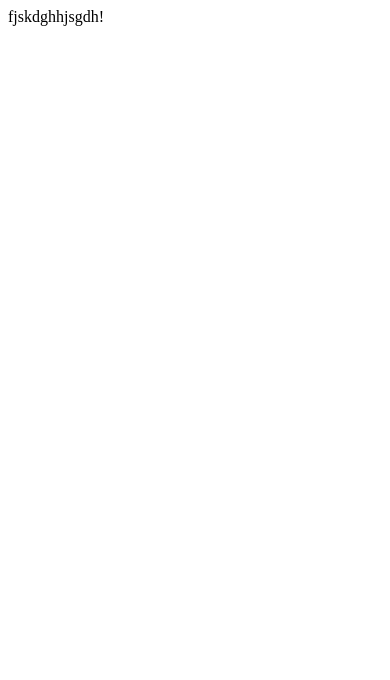
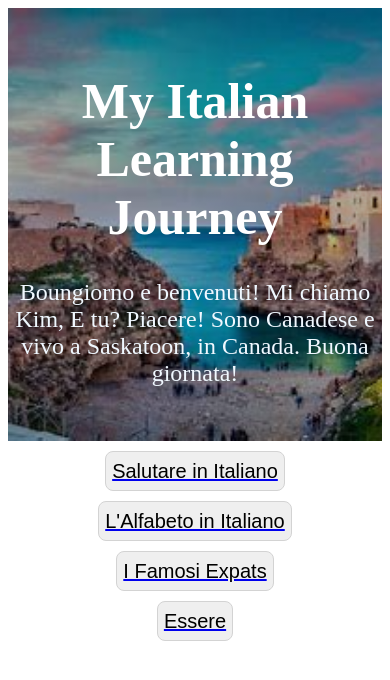
Before and after one commit to KimMacVicar/New-Italian-Learning-Page, a plain HTML site: page index.html in a window 390 px wide. Drawn offline with Linux system fonts and the light colour scheme.

Commit message:
added 2nd html page

```diff
--- a/index.html
+++ b/index.html
@@ -5,8 +5,102 @@
     <meta http-equiv="X-UA-Compatible" content="IE=edge" />
     <meta name="viewport" content="width=device-width, initial-scale=1.0" />
     <title>Document</title>
+    <style>
+      header {
+        max-width: 1200px;
+        margin: 0 auto;
+        background-image: linear-gradient(
+            rgba(0, 0, 0, 0.3),
+            rgba(0, 0, 0, 0.3)
+          ),
+          url("Italy.jpeg");
+        background-size: cover;
+        background-position: center;
+        background-repeat: no-repeat;
+        text-align: center;
+        padding: 60px;
+      }
+      .journey {
+        color: white;
+        font-size: 50px;
+      }
+      p {
+        color: aliceblue;
+        font-size: 24px;
+      }
+      .return-button {
+        display: grid;
+        grid-template-columns: 1fr;
+        grid-gap: 20px;
+        padding-top: 10px;
+        display: flex;
+        align-items: center;
+        justify-content: center;
+      }
+      .r-button {
+        display: flex;
+        height: 40px;
+        font-size: 24px;
+        border-radius: 8px;
+        align-items: center;
+        justify-content: center;
+        border: 1px solid lightgrey;
+      }
+      @media (max-width: 900px) {
+        header {
+          padding: 30px 0;
+        }
+        h1 {
+          font-size: 20px;
+        }
+        .return-button {
+          display: grid;
+          grid-template-columns: 1fr;
+          grid-gap: 20px;
+          padding-top: 10px;
+          display: flex;
+          align-items: center;
+          justify-content: center;
+        }
+        .r-button {
+          display: flex;
+          height: 40px;
+          font-size: 20px;
+          border-radius: 8px;
+          align-items: center;
+          justify-content: center;
+          border: 1px solid lightgrey;
+        }
+      }
+    </style>
   </head>
   <body>
-    fjskdghhjsgdh!
+    <header>
+      <h1 class="journey">My Italian Learning Journey</h1>
+      <p>
+        Boungiorno e benvenuti! Mi chiamo Kim, E tu? Piacere! Sono Canadese e
+        vivo a Saskatoon, in Canada. Buona giornata!
+      </p>
+    </header>
+    <div class="return-button">
+      <a href="greetings.html">
+        <button class="r-button">Salutare in Italiano</button>
+      </a>
+    </div>
+    <div class="return-button">
+      <a href="L'Alfabeto.html">
+        <button class="r-button">L'Alfabeto in Italiano</button>
+      </a>
+    </div>
+    <div class="return-button">
+      <a href="famosi-expats.html">
+        <button class="r-button">I Famosi Expats</button>
+      </a>
+    </div>
+    <div class="return-button">
+      <a href="essere.html">
+        <button class="r-button">Essere</button>
+      </a>
+    </div>
   </body>
 </html>
```
Also changed, not shown: essere.html (added, +164 -0 lines), Italy.jpeg (added).
